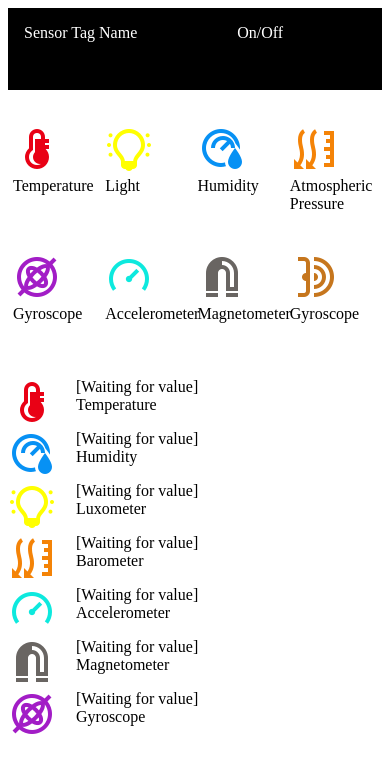
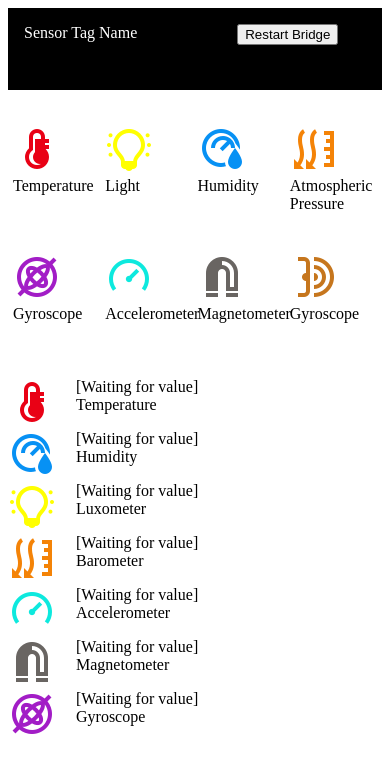
Before and after one commit to NishantNalawade/BridgeApp, a website: page www/index.html in a window 390 px wide. Drawn offline with nearby package versions, Linux system fonts and the light colour scheme; some packages are replaced by stand-ins of ours.

Commit message:
now reset from my code

```diff
--- a/www/index.html
+++ b/www/index.html
@@ -484,7 +484,9 @@
 		<div class="container">
 				<div class = "App-Bar">
 						<div class="Sensor-Name">Sensor Tag Name</div>
-						<div>On/Off</div>
+						<div>
+							<button onClick='location.reload();'>Restart Bridge</button>
+						</div>
 				</div>
 
 					<div class="row">
```
